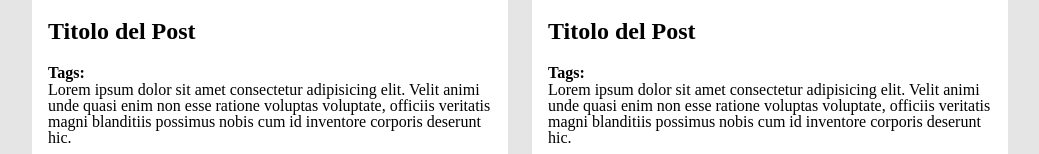
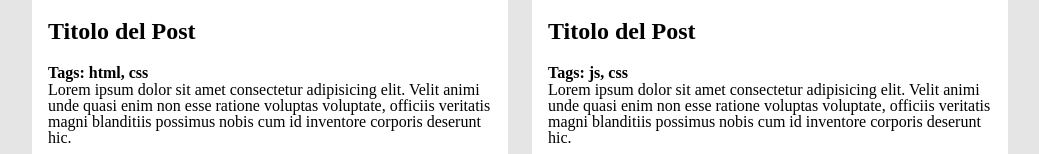
Before and after one commit to VincenzoIuliano/react-props, a React (Vite) app: page / in a window 1280 px wide. Shown: the part 585-739 px from the top of the page, without its empty margins (120-1159 px from the left). Built offline with nearby package versions, Linux system fonts and the light colour scheme.

Commit message:
ADD: tags in card

```diff
--- a/src/components/Card/Card.jsx
+++ b/src/components/Card/Card.jsx
@@ -3,9 +3,9 @@ import style from '../Card/Card.module.css'
 import imagePost from '../../assets/paesaggio.jpeg'
 
 export default function Card (props) {
-    // console.log(props);
+    console.log(props);
 
-    const card_tags = props.tags ? props.tags.join(', ') : ''
+    const card_tags = props.post.tags ? props.post.tags.join(', ') : ''
     console.log(card_tags);
 
 
@@ -13,9 +13,9 @@ export default function Card (props) {
         <div className={style.card}>
             <img className={style.image} src={imagePost} alt="" />
             <div className={style.card_body}>
-                <h3 className={style.card_title}>{props.title}</h3>
+                <h3 className={style.card_title}>{props.post.title}</h3>
                 <h4 className={style.card_tags}>Tags: {card_tags}</h4>
-                <p className={style.card_description}>{props.content}</p>
+                <p className={style.card_description}>{props.post.content}</p>
                 <Button />
             </div>
         </div>
--- a/src/components/Main/Main.jsx
+++ b/src/components/Main/Main.jsx
@@ -4,8 +4,6 @@ import {posts} from '../../posts.js'
 
 
 export default function Main() {
-
-    // const tags = props.tags.join(', ')
 
     return (
         <main>
@@ -14,7 +12,7 @@ export default function Main() {
                     <div className="row">
                         {posts.map((post) => (
                             <div key={post.id} className="col-6">
-                                <Card title={post.title} content={post.content} />
+                                <Card  post={post}/>
                             </div>
                         ))}
                     </div>
```
